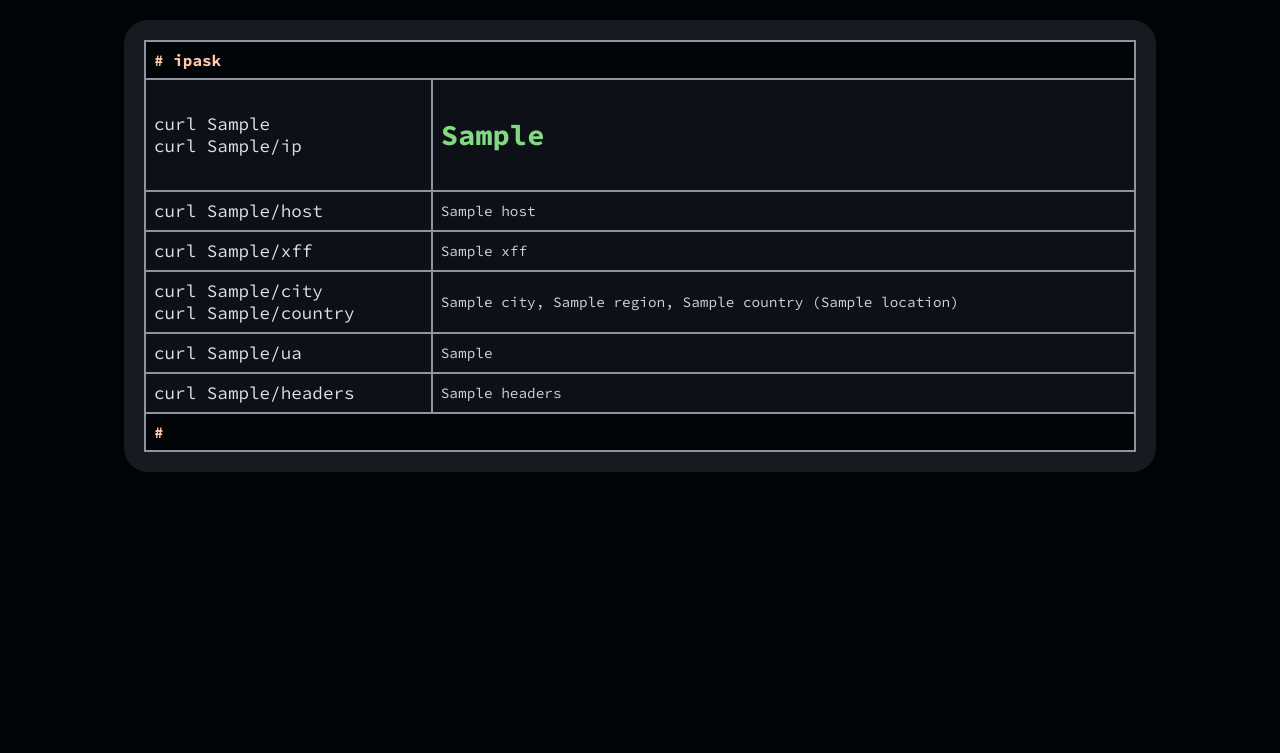
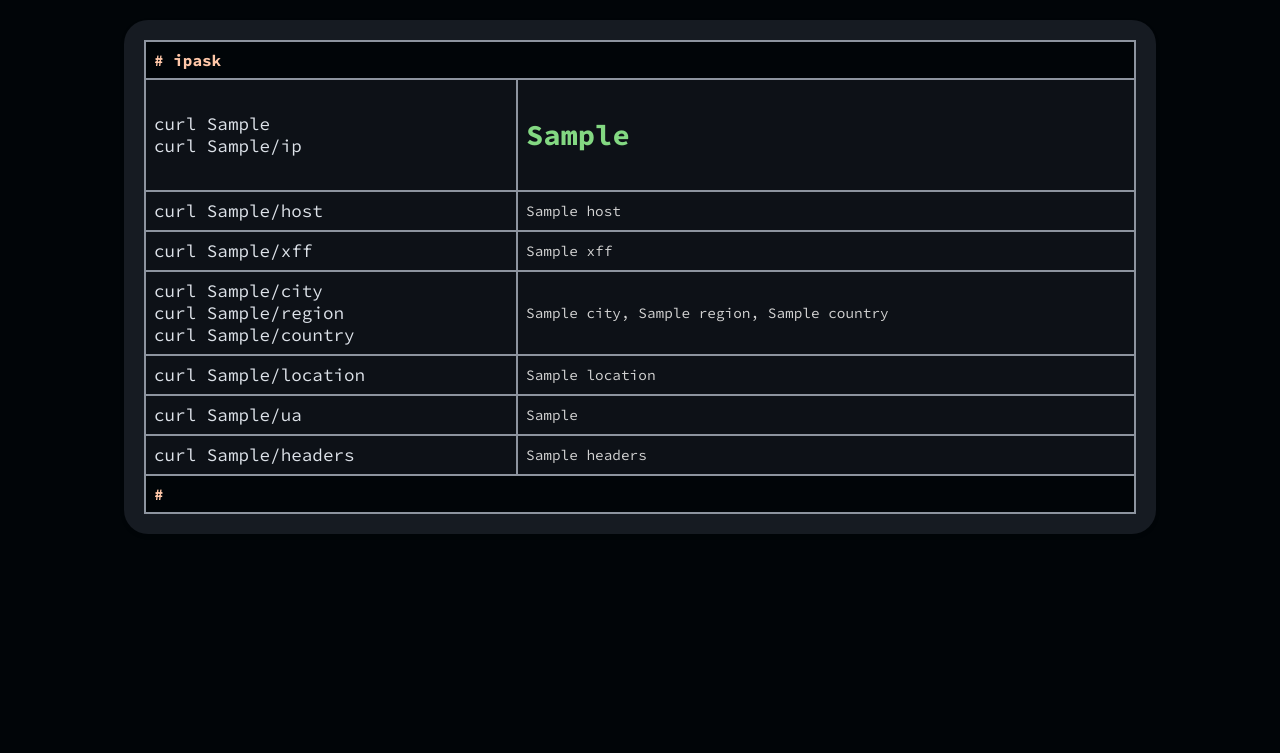
Before and after one commit to pnedkov/ipask, a Flask app: template ipask/templates/index.html in a window 1280 px wide. Shown: the top 753 px of the page. Run offline with Flask 3, Linux system fonts and the light colour scheme; the template is opened without the code that fills it: most values are stand-ins (such as "Sample title", 1, 10 or a date in 2020).

Commit message:
Update HTML table

```diff
--- a/ipask/templates/index.html
+++ b/ipask/templates/index.html
@@ -29,10 +29,20 @@
                 <td>{{ client_info.xff }}</td>
             </tr>
             {% endif %}
-            {% if client_info.city and client_info.country and client_info.region and client_info.location %}
+            {% if client_info.city and client_info.region and client_info.country %}
             <tr>
-                <td>curl {{ client_info.server_host }}/city<br>curl {{ client_info.server_host }}/country</td>
-                <td>{{ client_info.city }}, {{ client_info.region }}, {{ client_info.country }} ({{ client_info.location }})</td>
+                <td>
+                    curl {{ client_info.server_host }}/city<br>
+                    curl {{ client_info.server_host }}/region<br>
+                    curl {{ client_info.server_host }}/country
+                </td>
+                <td>{{ client_info.city }}, {{ client_info.region }}, {{ client_info.country }}</td>
+            </tr>
+            {% endif %}
+            {% if client_info.location %}
+            <tr>
+                <td>curl {{ client_info.server_host }}/location</td>
+                <td>{{ client_info.location }}</td>
             </tr>
             {% endif %}
             <tr>
```
